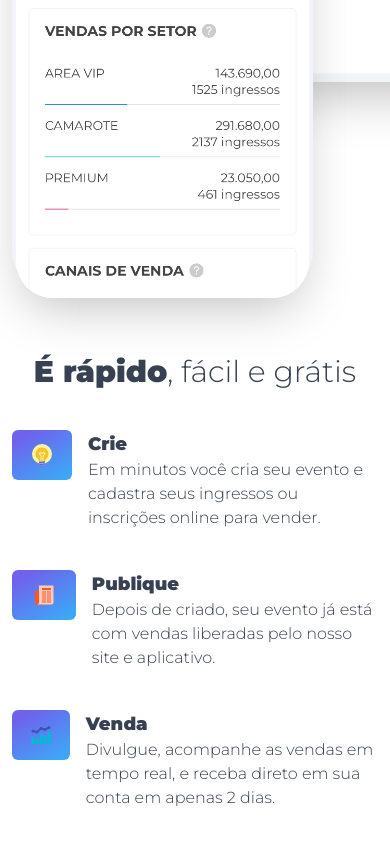
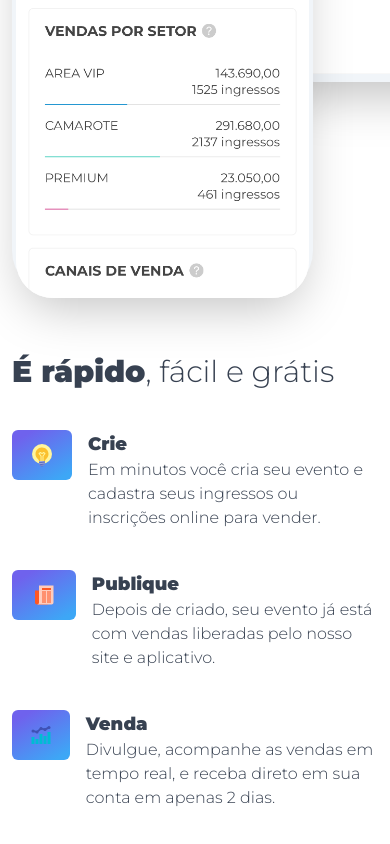
Before and after one commit to gabrigomez/uclone, a React (Vite) app: page / in a window 390 px wide. Shown: the part 4784-5628 px from the top of the page. Built offline with nearby package versions, Linux system fonts and the light colour scheme.

Commit message:
styles: fix footer margin

```diff
--- a/src/components/Organisms/Footer.tsx
+++ b/src/components/Organisms/Footer.tsx
@@ -6,7 +6,7 @@ import "../../App.css";
 
 export const Footer = () => {
   return (
-    <footer className="w-full">
+    <footer className="w-full xl:footerMargin">
       <div className="flex flex-col items-center footerBackground pt-10 mb-44">
         <h1 className="text-2xl text-white font-bold text-center mb-10 mx-10">
           Publique e venda seus eventos na Plataforma Uticket
@@ -15,7 +15,7 @@ export const Footer = () => {
           Falar com consultor
         </button>
       </div>
-      <div className="flex flex-col xl:flex-row mx-3 xl:m-auto xl:w-[1200px] xl:h-[500px] text-gray-700">
+      <div className="flex flex-col lg:flex-row-reverse mx-3 xl:m-auto xl:h-[500px] text-gray-700">
         <div className="relative w-full h-[500px]">
           <div className="absolute p-1 top-0 w-[301px] z-20 h-[615px] rounded-[42px] shadow-2xl bg-slate-100">
             <img
@@ -32,8 +32,8 @@ export const Footer = () => {
             />
           </div>
         </div>
-        <div className="mt-44">
-          <p className="text-center text-3xl mb-10">
+        <div className="mt-44 lg:mt-0 max-w-[500px] lg:mr-6">
+          <p className="text-3xl mb-10">
             <b>É rápido</b>, fácil e grátis
           </p>
           <div className="flex w-full mb-10">
--- a/src/index.css
+++ b/src/index.css
@@ -12,7 +12,7 @@
     margin: auto;
   }
 
-  .eventMargin {
+  .eventMargin, .footerMargin {
     width: 1280px;
     max-width: calc(100vw - 1280);
     margin-right: auto;
```
